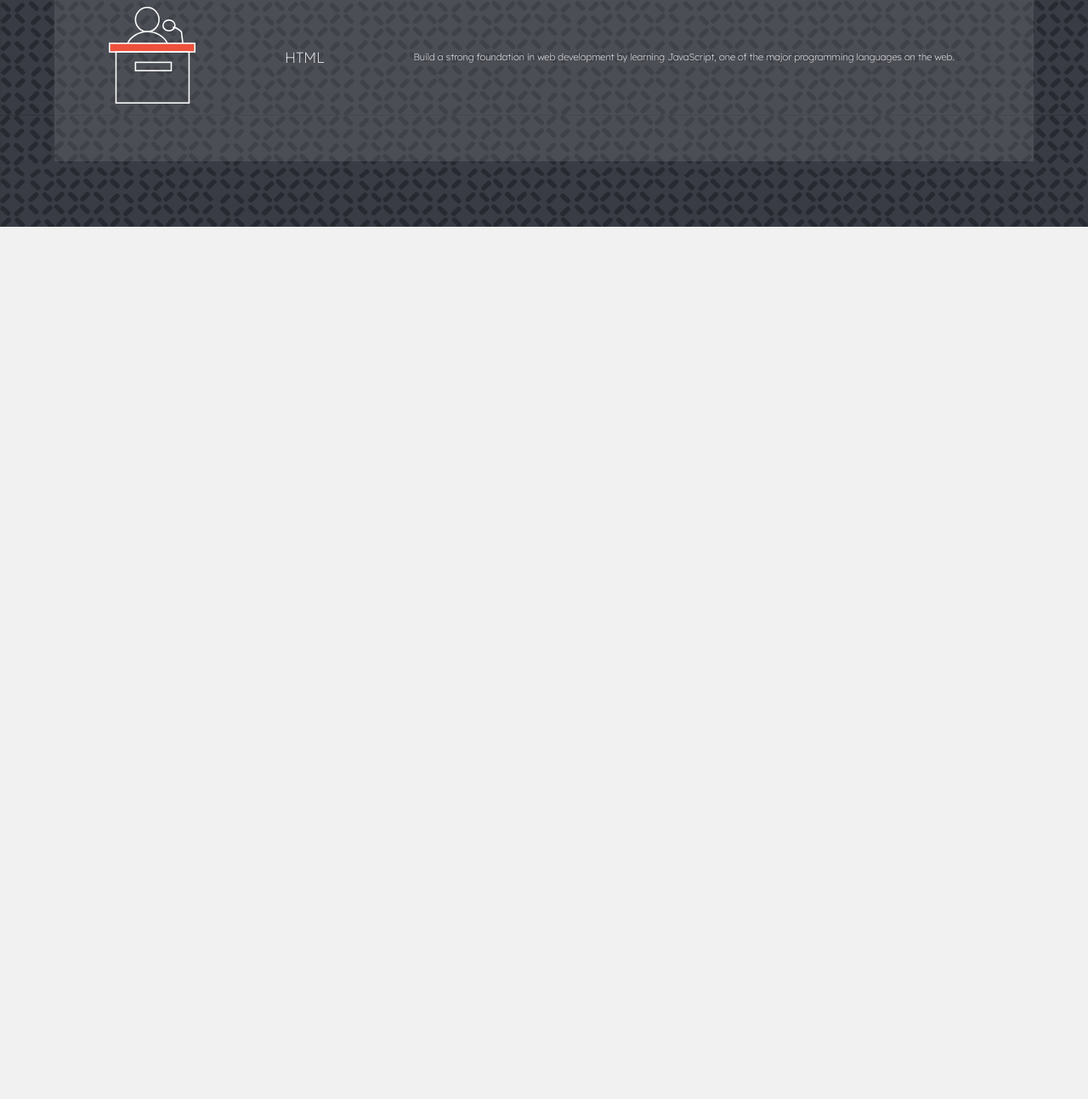
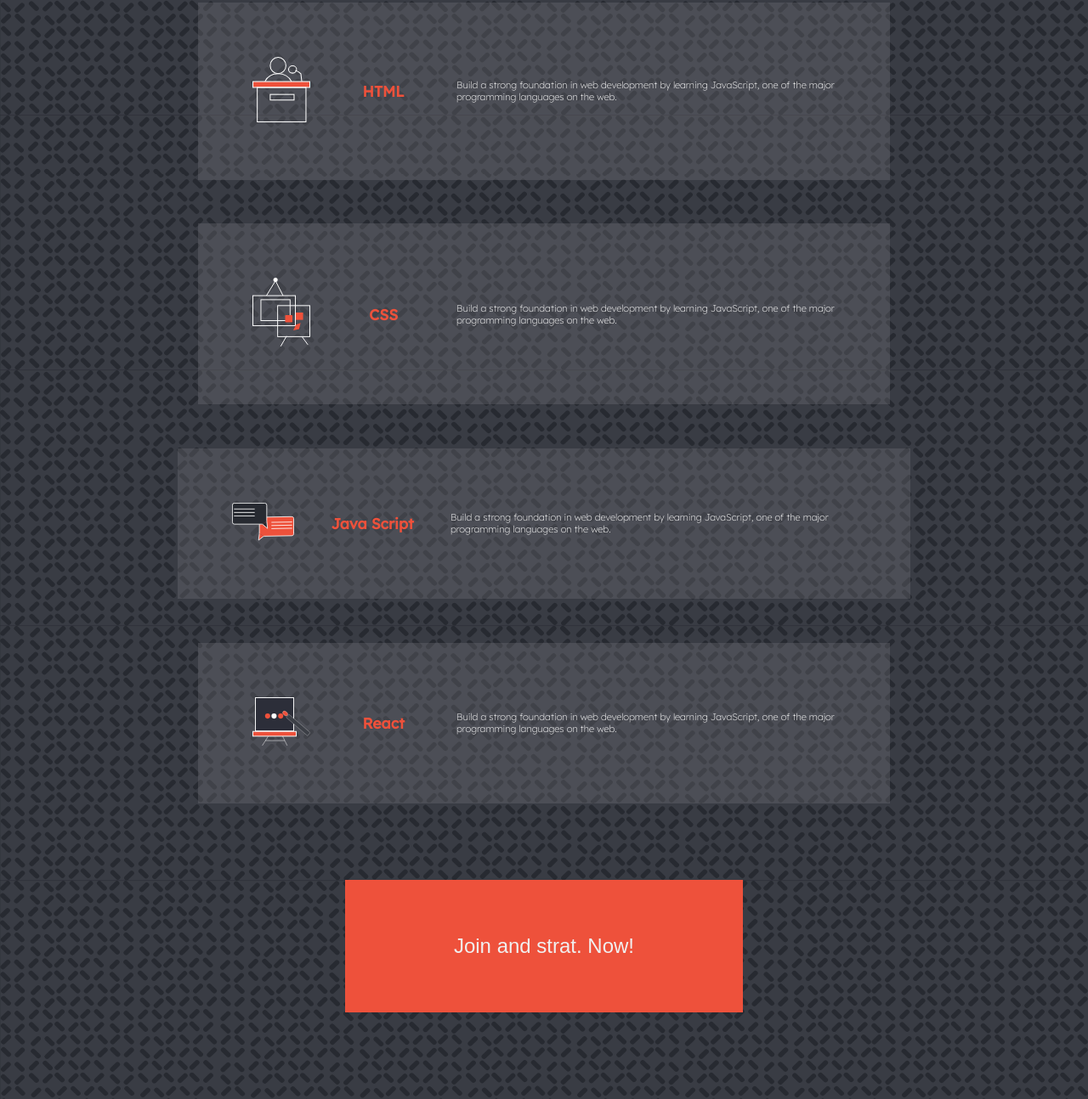
Before and after one commit to TadesseDev/LEARN-TO-CODE, a website: page index.html in a window 1280 px wide. Shown: the part 998-2292 px from the top of the page at 85% size. Before the commit the page ends 1265 px from the top, so only its background shows below. Drawn offline with Linux system fonts and the light colour scheme.

Commit message:
style Main program cards with flex-box

```diff
--- a/index.html
+++ b/index.html
@@ -43,7 +43,7 @@
         </nav>
       </header>
       <section id="home">
-        <p class="title-3">"Hello! WEB Developers"</p>
+        <p class="title-3">"Hello! Website developers"</p>
         <h1 class="title-1">
           <img src="Images/pictures/Main-text.svg" alt="" />
         </h1>
@@ -72,6 +72,34 @@
           Build a strong foundation in web development by learning JavaScript, one of the major programming languages on the web.
         </p>
       </div>
+      <div class="card">
+        <span class="icon">
+          <img src="./Images/Icons/icon-2Asset.svg" alt="" />
+        </span>
+        <h2 class="title-2">CSS</h2>
+        <p class="title-3">
+          Build a strong foundation in web development by learning JavaScript, one of the major programming languages on the web.
+        </p>
+      </div>
+      <div class="card">
+        <span class="icon">
+          <img src="./Images/Icons/icon-3Asset.svg" alt="" />
+        </span>
+        <h2 class="title-2">Java Script</h2>
+        <p class="title-3">
+          Build a strong foundation in web development by learning JavaScript, one of the major programming languages on the web.
+        </p>
+      </div>
+      <div class="card">
+        <span class="icon">
+          <img src="./Images/Icons/icon-4Asset.svg" alt="" />
+        </span>
+        <h2 class="title-2">React</h2>
+        <p class="title-3">
+          Build a strong foundation in web development by learning JavaScript, one of the major programming languages on the web.
+        </p>
+      </div>
+      <button >Join and strat. Now!</button>
     </section>
     <section id="customers"></section>
     <footer>
--- a/styles/main.css
+++ b/styles/main.css
@@ -117,11 +117,15 @@ header nav #close-menu img {
 
 /*main program's*/
 #main-tutors {
-  padding: 1% 0%;
+  padding: 8% 0%;
   background-image: url("../Images/pictures/strip-background.svg");
   background-size: 100%;
   color: var(--blur0);
   background-color: var(--main);
+  display: flex;
+  flex-direction: column;
+  flex-basis: content;
+  align-items: center;
 }
 #main-tutors .title-2 {
   text-align: center;
@@ -133,7 +137,7 @@ header nav #close-menu img {
 }
 
 #main-tutors .card {
-  margin: 5%;
+  margin: 2%;
   padding: 5%;
   display: flex;
   align-items: center;
@@ -147,9 +151,20 @@ header nav #close-menu img {
 #main-tutors .card .title-2 {
   width: 20%;
   min-width: 50px;
+  color: var(--primary);
+  font-weight: 900;
 }
 #main-tutors .card .title-3 {
   font-weight: 200;
   width: 65%;
   min-width: 150px;
 }
+#main-tutors button {
+  background-color: var(--primary);
+  color: var(--blur0);
+  outline: none;
+  border: none;
+  font-size: 1.5rem;
+  margin-top: 5%;
+  padding: 5% 10%;
+}
```
